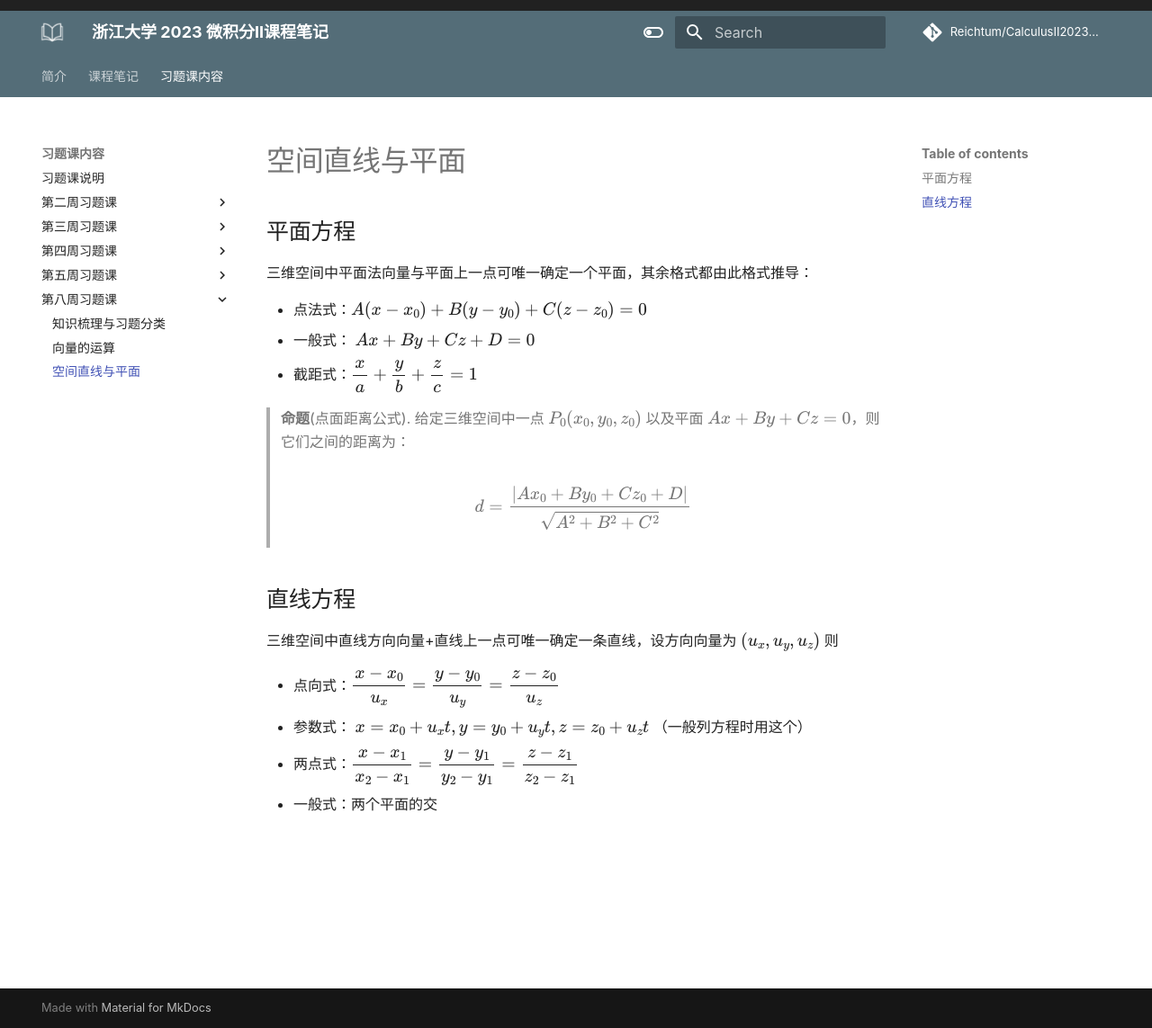
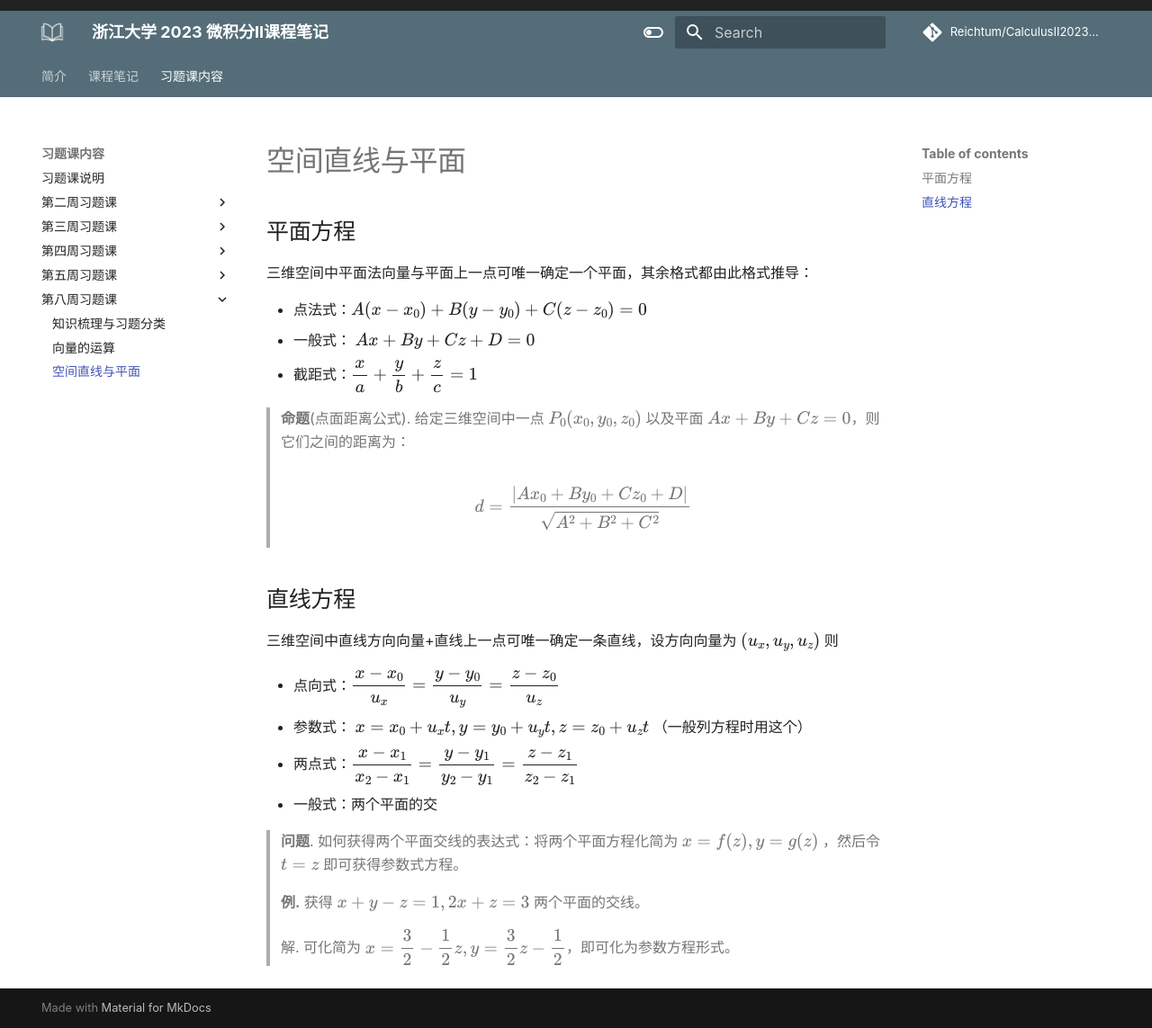
Before and after one commit to ReichtumQian/CalculusII2023Spring, an MkDocs documentation site: the page built from docs/习题课内容/第八周习题课/空间直线与平面.md, in a window 1280 px wide and 1143 px high. Shown: the whole window at 90% size. Built offline with MkDocs 1.6.1 and Material for MkDocs 9.7.7, drawn with Linux system fonts in a browser that asks for light colours; some web fonts are replaced; comment, search, counter and statistics services are not loaded.

Commit message:
Update week7 class

```diff
--- a/docs/习题课内容/第八周习题课/空间直线与平面.md
+++ b/docs/习题课内容/第八周习题课/空间直线与平面.md
@@ -19,3 +19,9 @@
 - 参数式： $x = x_0 + u_xt, y = y_0 + u_yt, z = z_0 + u_zt$ （一般列方程时用这个）
 - 两点式：$\frac{x-x_1}{x_2-x_1} = \frac{y-y_1}{y_2-y_1} = \frac{z - z_1}{z_2-z_1}$
 - 一般式：两个平面的交
+
+> **问题**. 如何获得两个平面交线的表达式：将两个平面方程化简为 $x = f(z), y = g(z)$ ，然后令 $t = z$ 即可获得参数式方程。
+
+> **例.** 获得 $x +y - z = 1, 2x + z = 3$ 两个平面的交线。
+>
+> 解. 可化简为 $x = \frac{3}{2} - \frac{1}{2}z, y = \frac{3}{2}z - \frac{1}{2}$，即可化为参数方程形式。
```
